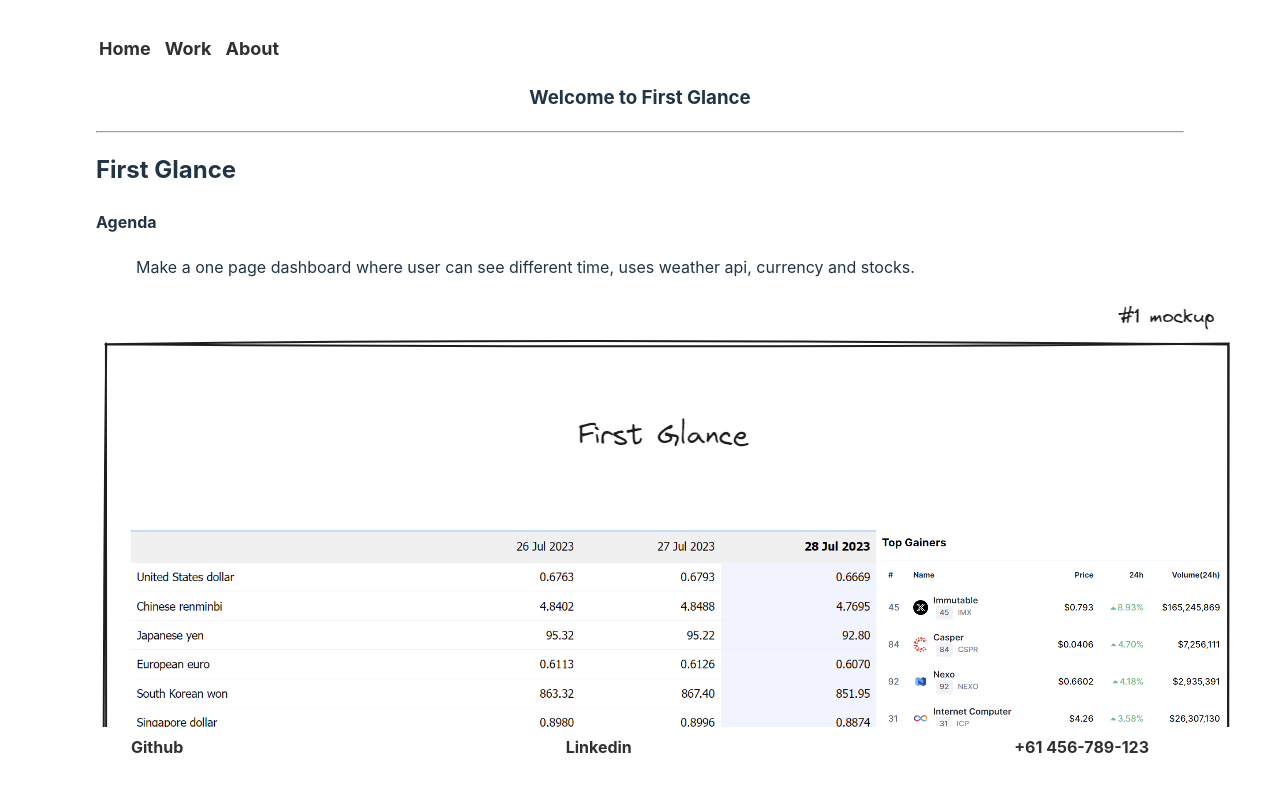
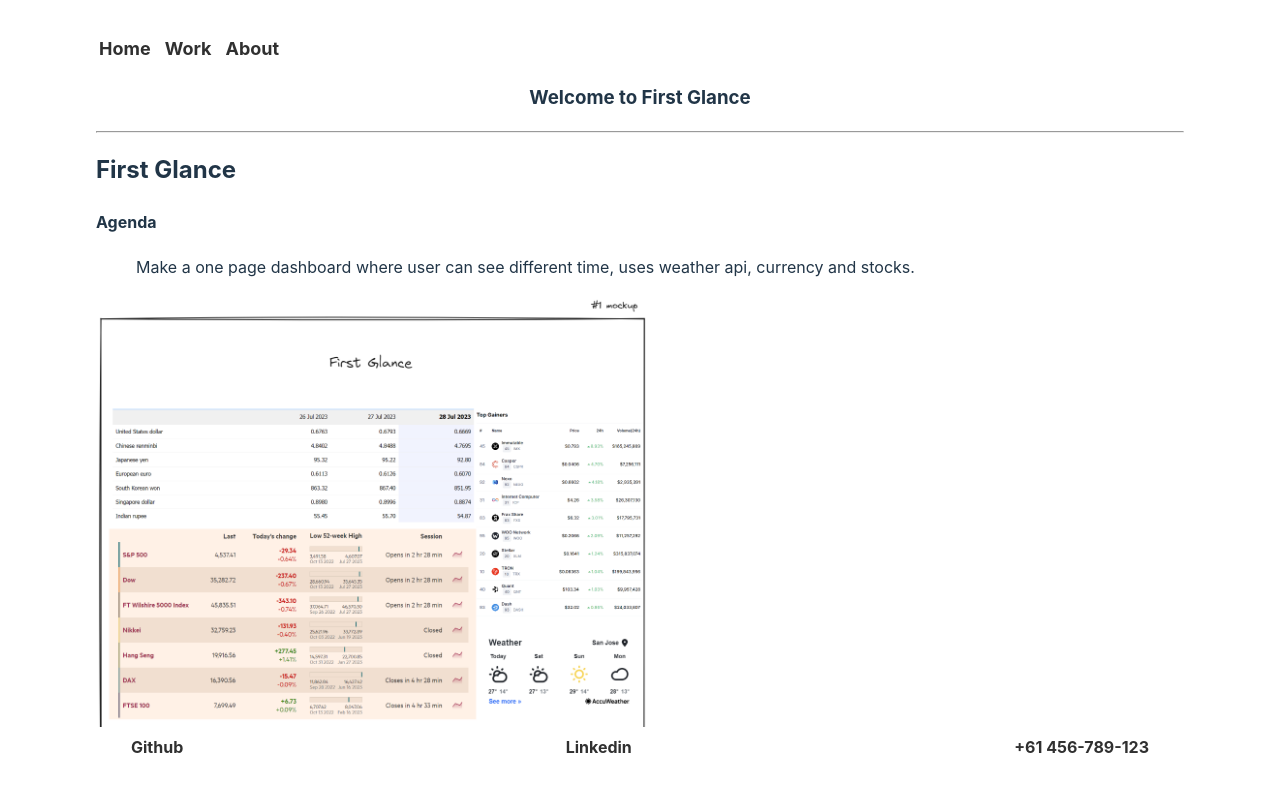
Before and after one commit to rewardkhe/rewardkhe.com, a React (Vite) app: page /work/first-glance in a window 1280 px wide. Shown: the top 798 px of the page. Built offline with nearby package versions, Linux system fonts and the light colour scheme; grey boxes are pictures that could not be loaded.

Commit message:
got rid of duplicate import name (same css and component file)

```diff
--- a/src/FirstGlance.css
+++ b/src/FirstGlance-css.css
@@ -3,3 +3,7 @@
     text-align: left;
     list-style-type: circle;
 }
+
+.firstglance-div1 img{
+     height: 65vh;
+}
--- a/src/assets/FirstGlance.jsx
+++ b/src/assets/FirstGlance.jsx
@@ -11,8 +11,8 @@
           Make a one page dashboard where user can see different time, uses weather api, currency and stocks.
         </ul>
 
+      <img src = '/FirstGlance-mockup.png'/>
       </div>
-      <img src = '/FirstGlance-mockup.png'/>
 
     </>
   );
--- a/src/main.jsx
+++ b/src/main.jsx
@@ -3,7 +3,7 @@
 import { BrowserRouter } from 'react-router-dom'
 import App from './App.jsx'
 import './index.css'
-import './FirstGlance.css'
+import './FirstGlance-css.css'
 
 ReactDOM.createRoot(document.getElementById('root')).render(
   <React.StrictMode>
```
Also changed, not shown: src/App.jsx (+9 -6 lines).
